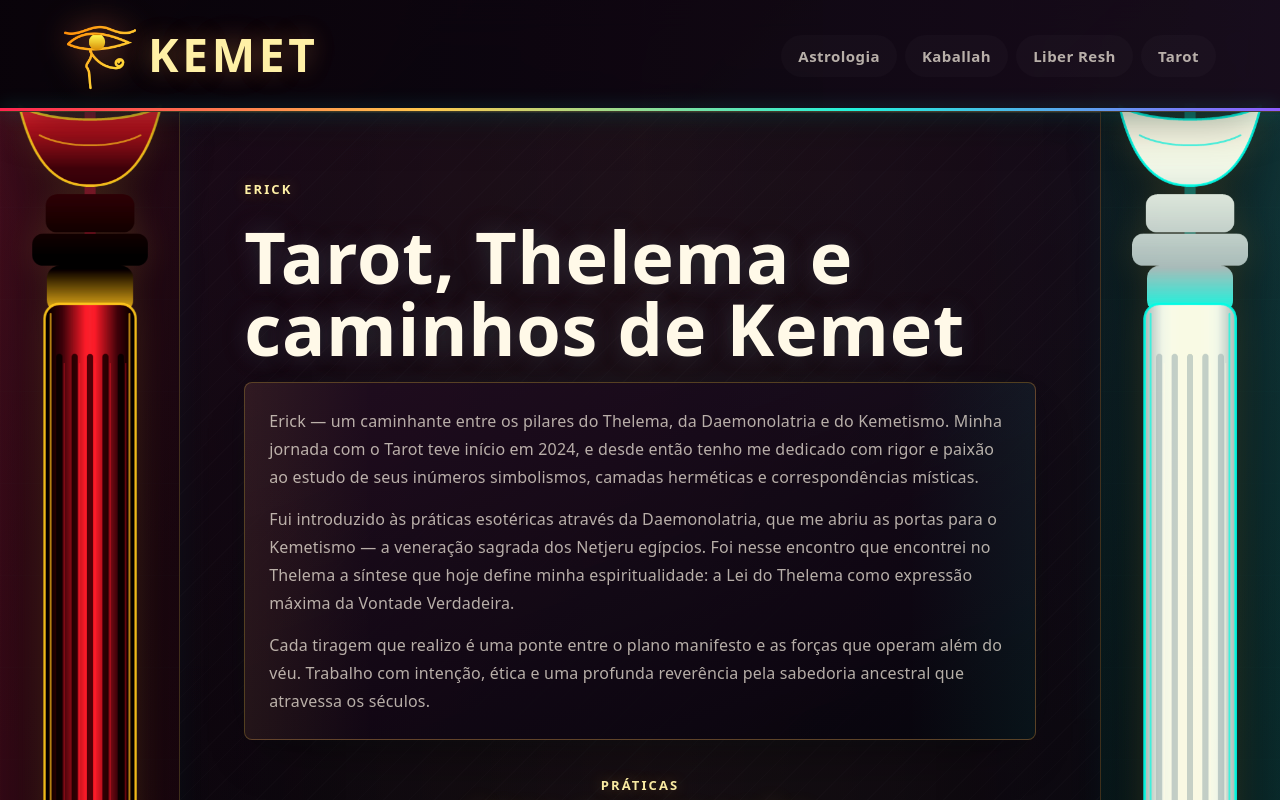
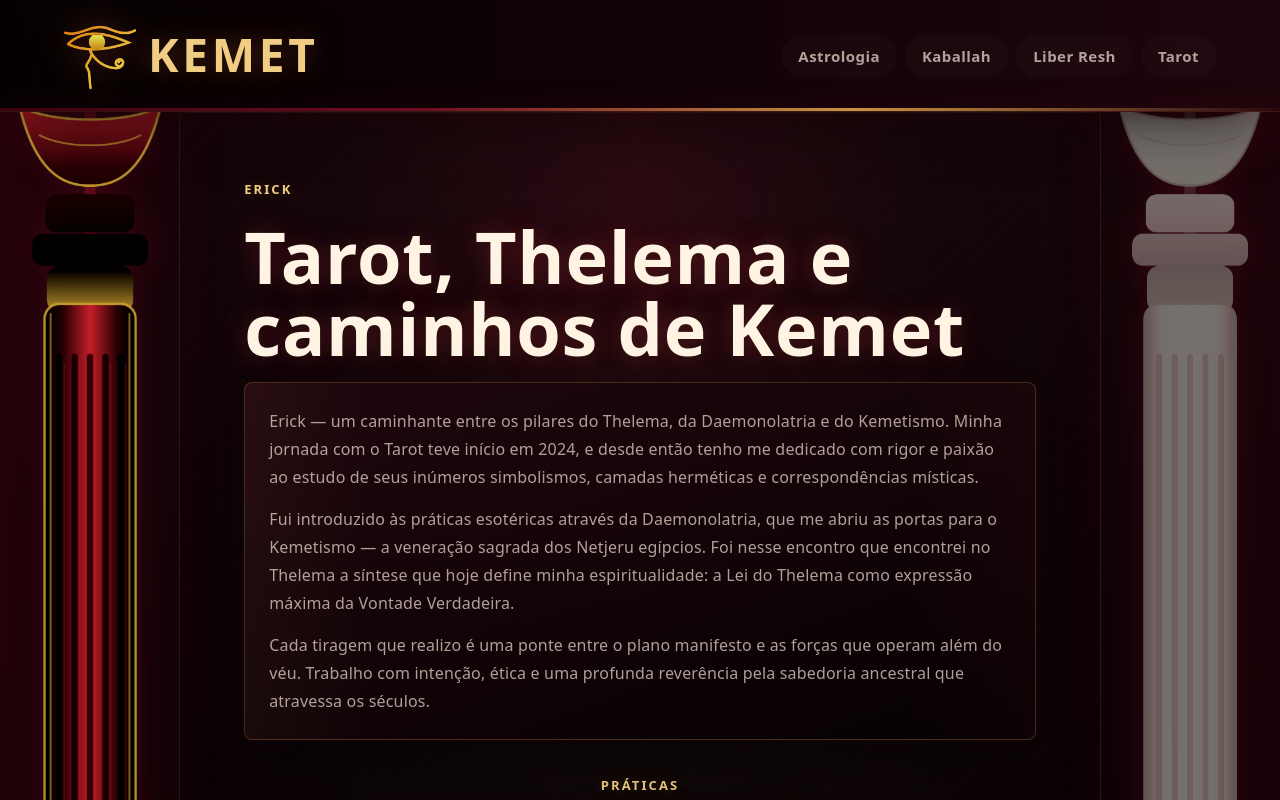
Before and after one commit to Erithekilla/kemet_website, a React (Vite) app: page / in a window 1280 px wide. Shown: the top 800 px of the page. Built offline with nearby package versions, Linux system fonts and the light colour scheme.

Commit message:
Refatora tema escuro do website

```diff
--- a/src/App.css
+++ b/src/App.css
@@ -17,8 +17,8 @@
   align-items: start;
   text-align: center;
   background:
-    linear-gradient(90deg, rgba(255, 36, 79, 0.18), transparent 24%, transparent 76%, rgba(34, 242, 220, 0.16)),
-    linear-gradient(180deg, rgba(12, 6, 14, 0.64), rgba(2, 1, 5, 0.9));
+    linear-gradient(90deg, rgba(76, 5, 20, 0.44), transparent 25%, transparent 75%, rgba(46, 4, 14, 0.5)),
+    linear-gradient(180deg, rgba(13, 3, 7, 0.82), rgba(2, 0, 1, 0.96));
 }
 
 .pillar-frame {
@@ -37,7 +37,7 @@
   height: 100%;
   margin: 0;
   object-fit: contain;
-  filter: saturate(1.14) contrast(1.12) drop-shadow(0 0 16px rgba(255, 200, 77, 0.14)) drop-shadow(0 22px 30px rgba(0, 0, 0, 0.5));
+  filter: saturate(0.9) contrast(1.18) brightness(0.78) drop-shadow(0 0 18px rgba(111, 13, 35, 0.42)) drop-shadow(0 22px 34px rgba(0, 0, 0, 0.64));
   opacity: 0.98;
   transform: translateZ(0);
 }
@@ -52,6 +52,11 @@
   right: 0;
 }
 
+.pillar-frame-right .pillar {
+  filter: grayscale(0.82) sepia(0.48) hue-rotate(318deg) saturate(0.74) brightness(0.52) contrast(1.2) drop-shadow(0 0 18px rgba(111, 13, 35, 0.46)) drop-shadow(0 22px 34px rgba(0, 0, 0, 0.64));
+  opacity: 0.86;
+}
+
 .base{
   grid-area: content;
   width: 100%;
@@ -60,13 +65,14 @@
   padding: clamp(28px, 5vw, 72px);
   justify-content: center;
   background:
-    linear-gradient(180deg, rgba(22, 9, 23, 0.86), rgba(5, 3, 8, 0.94)),
-    linear-gradient(135deg, rgba(255, 36, 79, 0.08), transparent 34%, rgba(34, 242, 220, 0.1));
+    radial-gradient(circle at 50% 8%, rgba(111, 13, 35, 0.22), transparent 26%),
+    linear-gradient(180deg, rgba(19, 5, 10, 0.92), rgba(4, 1, 3, 0.98)),
+    linear-gradient(135deg, rgba(77, 8, 24, 0.16), transparent 34%, rgba(201, 147, 66, 0.06));
   min-height: calc(100vh - 92px);
-  border-inline: 1px solid rgba(255, 200, 77, 0.22);
+  border-inline: 1px solid rgba(121, 70, 42, 0.32);
   box-shadow:
-    inset 0 1px 0 rgba(255, 240, 166, 0.11),
-    inset 0 0 42px rgba(34, 242, 220, 0.055);
+    inset 0 1px 0 rgba(241, 205, 132, 0.08),
+    inset 0 0 52px rgba(111, 13, 35, 0.16);
   color: var(--text);
   overflow: hidden;
   position: relative;
@@ -78,8 +84,8 @@
   inset: 0;
   pointer-events: none;
   background:
-    linear-gradient(90deg, transparent, rgba(255, 200, 77, 0.08), transparent),
-    repeating-linear-gradient(135deg, rgba(255, 255, 255, 0.025) 0 1px, transparent 1px 18px);
+    linear-gradient(90deg, transparent, rgba(201, 147, 66, 0.055), transparent),
+    repeating-linear-gradient(135deg, rgba(241, 205, 132, 0.018) 0 1px, transparent 1px 18px);
   mix-blend-mode: screen;
   opacity: 0.46;
 }
@@ -102,7 +108,7 @@
   line-height: 1.05;
   letter-spacing: 0.06em;
   text-transform: uppercase;
-  text-shadow: 0 0 20px rgba(255, 200, 77, 0.22);
+  text-shadow: 0 0 22px rgba(111, 13, 35, 0.45), 0 0 18px rgba(201, 147, 66, 0.16);
 }
 
 .page-content p {
@@ -128,8 +134,8 @@
   padding: 20px;
   text-align: left;
   background:
-    linear-gradient(160deg, rgba(31, 12, 32, 0.86), rgba(7, 4, 12, 0.94)),
-    linear-gradient(90deg, rgba(255, 36, 79, 0.12), rgba(34, 242, 220, 0.08));
+    linear-gradient(160deg, rgba(31, 7, 14, 0.9), rgba(5, 1, 3, 0.96)),
+    linear-gradient(90deg, rgba(111, 13, 35, 0.18), rgba(201, 147, 66, 0.05));
   border: 1px solid var(--border);
   border-radius: 8px;
   box-shadow: var(--shadow);
--- a/src/components/HeaderT.module.css
+++ b/src/components/HeaderT.module.css
@@ -10,10 +10,10 @@
   gap: 24px;
   padding: 18px clamp(18px, 5vw, 72px);
   background:
-    linear-gradient(90deg, rgba(5, 3, 8, 0.95), rgba(24, 9, 25, 0.92)),
-    linear-gradient(135deg, rgba(255, 36, 79, 0.16), transparent 42%, rgba(34, 242, 220, 0.12));
-  border-bottom: 1px solid rgba(255, 200, 77, 0.22);
-  box-shadow: var(--shadow), inset 0 -1px 0 rgba(34, 242, 220, 0.14);
+    linear-gradient(90deg, rgba(3, 0, 2, 0.97), rgba(29, 5, 12, 0.95)),
+    linear-gradient(135deg, rgba(111, 13, 35, 0.24), transparent 48%, rgba(201, 147, 66, 0.08));
+  border-bottom: 1px solid rgba(121, 70, 42, 0.34);
+  box-shadow: var(--shadow), inset 0 -1px 0 rgba(111, 13, 35, 0.35);
   backdrop-filter: blur(16px);
 }
 
@@ -22,8 +22,8 @@
   position: absolute;
   inset: auto 0 0;
   height: 3px;
-  background: linear-gradient(90deg, var(--magick-red), var(--gold), var(--turquoise), var(--violet));
-  box-shadow: 0 0 18px rgba(34, 242, 220, 0.42);
+  background: linear-gradient(90deg, #3b020d, var(--magick-red), var(--gold), #2a0710);
+  box-shadow: 0 0 22px rgba(111, 13, 35, 0.52);
 }
 
 .title {
@@ -44,14 +44,14 @@
   line-height: 1;
   letter-spacing: 0.08em;
   text-transform: uppercase;
-  text-shadow: 0 0 24px rgba(255, 200, 77, 0.28), 0 0 36px rgba(255, 36, 79, 0.12);
+  text-shadow: 0 0 24px rgba(201, 147, 66, 0.24), 0 0 38px rgba(111, 13, 35, 0.34);
 }
 
 .brandIcon {
   width: clamp(48px, 6vw, 72px);
   height: clamp(48px, 6vw, 72px);
   object-fit: contain;
-  filter: drop-shadow(0 0 18px rgba(255, 200, 77, 0.38)) drop-shadow(0 0 12px rgba(255, 36, 79, 0.18));
+  filter: saturate(0.92) brightness(0.92) drop-shadow(0 0 18px rgba(201, 147, 66, 0.28)) drop-shadow(0 0 16px rgba(111, 13, 35, 0.32));
 }
 
 .list ul {
@@ -78,7 +78,7 @@
   color: var(--text-muted);
   border: 1px solid transparent;
   border-radius: 999px;
-  background: rgba(255, 255, 255, 0.02);
+  background: rgba(255, 255, 255, 0.018);
   font-size: 15px;
   font-weight: 700;
   letter-spacing: 0.03em;
@@ -90,7 +90,7 @@
 .active {
   color: var(--text-h);
   background:
-    linear-gradient(135deg, rgba(255, 36, 79, 0.18), rgba(255, 200, 77, 0.14), rgba(34, 242, 220, 0.12));
+    linear-gradient(135deg, rgba(111, 13, 35, 0.42), rgba(54, 7, 18, 0.5), rgba(201, 147, 66, 0.1));
   border-color: var(--accent-border);
   box-shadow: var(--neon-shadow);
 }
--- a/src/index.css
+++ b/src/index.css
@@ -1,29 +1,29 @@
 :root {
-  --text: #f7efe0;
-  --text-muted: rgba(247, 239, 224, 0.72);
-  --text-h: #fff9e8;
-  --bg: #06040a;
-  --void: #020105;
-  --surface: rgba(22, 12, 22, 0.82);
-  --surface-strong: rgba(36, 18, 30, 0.9);
-  --border: rgba(255, 202, 77, 0.28);
-  --gold: #ffc84d;
-  --gold-light: #fff0a6;
-  --turquoise: #22f2dc;
-  --red-earth: #f0443e;
-  --magick-red: #ff244f;
-  --violet: #8f5cff;
-  --code-bg: #130a16;
+  --text: #f3e3d6;
+  --text-muted: rgba(243, 227, 214, 0.7);
+  --text-h: #fff3e4;
+  --bg: #090306;
+  --void: #020001;
+  --surface: rgba(25, 6, 11, 0.86);
+  --surface-strong: rgba(42, 9, 18, 0.94);
+  --border: rgba(184, 119, 62, 0.32);
+  --gold: #c99342;
+  --gold-light: #f1cd84;
+  --turquoise: #b64155;
+  --red-earth: #8f1b2f;
+  --magick-red: #6f0d23;
+  --violet: #3a1225;
+  --code-bg: #100408;
   --accent: var(--gold);
-  --accent-bg: rgba(255, 200, 77, 0.12);
-  --accent-border: rgba(255, 200, 77, 0.52);
-  --cyan-border: rgba(34, 242, 220, 0.34);
-  --red-border: rgba(255, 36, 79, 0.34);
-  --social-bg: rgba(255, 240, 166, 0.1);
+  --accent-bg: rgba(201, 147, 66, 0.12);
+  --accent-border: rgba(201, 147, 66, 0.54);
+  --cyan-border: rgba(182, 65, 85, 0.34);
+  --red-border: rgba(111, 13, 35, 0.5);
+  --social-bg: rgba(241, 205, 132, 0.09);
   --shadow:
-    rgba(0, 0, 0, 0.46) 0 24px 52px -22px, rgba(34, 242, 220, 0.1) 0 0 32px -18px;
+    rgba(0, 0, 0, 0.66) 0 28px 58px -22px, rgba(111, 13, 35, 0.24) 0 0 36px -18px;
   --neon-shadow:
-    rgba(255, 200, 77, 0.28) 0 0 28px -12px, rgba(34, 242, 220, 0.18) 0 0 42px -14px;
+    rgba(201, 147, 66, 0.26) 0 0 28px -12px, rgba(111, 13, 35, 0.36) 0 0 42px -14px;
 
   --sans: system-ui, 'Segoe UI', Roboto, sans-serif;
   --heading: system-ui, 'Segoe UI', Roboto, sans-serif;
@@ -34,10 +34,11 @@
   color-scheme: light dark;
   color: var(--text);
   background:
-    linear-gradient(115deg, rgba(255, 36, 79, 0.14), transparent 24%, rgba(34, 242, 220, 0.12) 72%, transparent),
-    repeating-linear-gradient(90deg, rgba(255, 240, 166, 0.035) 0 1px, transparent 1px 92px),
-    repeating-linear-gradient(0deg, rgba(34, 242, 220, 0.03) 0 1px, transparent 1px 92px),
-    linear-gradient(180deg, #100713 0%, var(--bg) 45%, var(--void) 100%);
+    radial-gradient(circle at 18% 0%, rgba(111, 13, 35, 0.28), transparent 34%),
+    radial-gradient(circle at 82% 18%, rgba(201, 147, 66, 0.1), transparent 26%),
+    repeating-linear-gradient(90deg, rgba(241, 205, 132, 0.025) 0 1px, transparent 1px 96px),
+    repeating-linear-gradient(0deg, rgba(111, 13, 35, 0.05) 0 1px, transparent 1px 96px),
+    linear-gradient(180deg, #16050c 0%, var(--bg) 46%, var(--void) 100%);
   font-synthesis: none;
   text-rendering: optimizeLegibility;
   -webkit-font-smoothing: antialiased;
@@ -53,10 +54,11 @@ body {
   min-height: 100vh;
   margin: 0;
   background:
-    linear-gradient(115deg, rgba(255, 36, 79, 0.14), transparent 24%, rgba(34, 242, 220, 0.12) 72%, transparent),
-    repeating-linear-gradient(90deg, rgba(255, 240, 166, 0.035) 0 1px, transparent 1px 92px),
-    repeating-linear-gradient(0deg, rgba(34, 242, 220, 0.03) 0 1px, transparent 1px 92px),
-    linear-gradient(180deg, #100713 0%, var(--bg) 45%, var(--void) 100%);
+    radial-gradient(circle at 18% 0%, rgba(111, 13, 35, 0.28), transparent 34%),
+    radial-gradient(circle at 82% 18%, rgba(201, 147, 66, 0.1), transparent 26%),
+    repeating-linear-gradient(90deg, rgba(241, 205, 132, 0.025) 0 1px, transparent 1px 96px),
+    repeating-linear-gradient(0deg, rgba(111, 13, 35, 0.05) 0 1px, transparent 1px 96px),
+    linear-gradient(180deg, #16050c 0%, var(--bg) 46%, var(--void) 100%);
 }
 
 a {
--- a/src/pages/Home.module.css
+++ b/src/pages/Home.module.css
@@ -18,7 +18,7 @@
   font-weight: 800;
   letter-spacing: 0.16em;
   text-transform: uppercase;
-  text-shadow: 0 0 14px rgba(255, 200, 77, 0.3);
+  text-shadow: 0 0 14px rgba(201, 147, 66, 0.28);
 }
 
 .intro h1 {
@@ -26,7 +26,7 @@
   font-size: clamp(38px, 7vw, 72px);
   line-height: 1;
   letter-spacing: 0.01em;
-  text-shadow: 0 0 26px rgba(34, 242, 220, 0.14), 0 0 34px rgba(255, 36, 79, 0.12);
+  text-shadow: 0 0 28px rgba(111, 13, 35, 0.48), 0 0 24px rgba(201, 147, 66, 0.12);
 }
 
 .copy {
@@ -34,9 +34,9 @@
   gap: 14px;
   padding: 24px;
   background:
-    linear-gradient(160deg, rgba(31, 12, 32, 0.86), rgba(7, 4, 12, 0.96)),
-    linear-gradient(90deg, rgba(255, 36, 79, 0.1), rgba(34, 242, 220, 0.08));
-  border: 1px solid rgba(255, 200, 77, 0.3);
+    linear-gradient(160deg, rgba(31, 7, 14, 0.9), rgba(5, 1, 3, 0.97)),
+    linear-gradient(90deg, rgba(111, 13, 35, 0.18), rgba(201, 147, 66, 0.06));
+  border: 1px solid rgba(184, 119, 62, 0.34);
   border-radius: 8px;
   box-shadow: var(--shadow);
   position: relative;
@@ -49,7 +49,7 @@
   position: absolute;
   inset: 0;
   pointer-events: none;
-  background: linear-gradient(90deg, rgba(255, 200, 77, 0.16), transparent 16%, transparent 84%, rgba(34, 242, 220, 0.14));
+  background: linear-gradient(90deg, rgba(201, 147, 66, 0.12), transparent 16%, transparent 84%, rgba(111, 13, 35, 0.18));
   opacity: 0.44;
 }
 
@@ -73,7 +73,7 @@
   font-size: clamp(26px, 4vw, 38px);
   line-height: 1.1;
   text-transform: uppercase;
-  text-shadow: 0 0 22px rgba(255, 200, 77, 0.2);
+  text-shadow: 0 0 22px rgba(111, 13, 35, 0.42);
 }
 
 .practiceGrid {
@@ -90,9 +90,9 @@
   padding: 24px;
   text-align: left;
   background:
-    linear-gradient(160deg, rgba(31, 12, 32, 0.9), rgba(7, 4, 12, 0.96)),
-    linear-gradient(90deg, rgba(255, 36, 79, 0.11), rgba(34, 242, 220, 0.1));
-  border: 1px solid rgba(255, 200, 77, 0.28);
+    linear-gradient(160deg, rgba(31, 7, 14, 0.92), rgba(5, 1, 3, 0.97)),
+    linear-gradient(90deg, rgba(111, 13, 35, 0.18), rgba(201, 147, 66, 0.07));
+  border: 1px solid rgba(184, 119, 62, 0.32);
   border-radius: 8px;
   box-shadow: var(--shadow);
   position: relative;
@@ -112,9 +112,9 @@
   place-items: center;
   width: 38px;
   height: 38px;
-  border: 1px solid rgba(34, 242, 220, 0.44);
+  border: 1px solid rgba(201, 147, 66, 0.44);
   border-radius: 50%;
-  background: linear-gradient(135deg, rgba(255, 36, 79, 0.22), rgba(34, 242, 220, 0.16));
+  background: linear-gradient(135deg, rgba(111, 13, 35, 0.38), rgba(201, 147, 66, 0.14));
   box-shadow: var(--neon-shadow);
   position: relative;
   z-index: 1;
--- a/src/pages/Kaballah.jsx
+++ b/src/pages/Kaballah.jsx
@@ -196,9 +196,9 @@ function Kaballah(){
                     <svg className={styles.paths} viewBox="0 0 100 100" aria-hidden="true" preserveAspectRatio="none">
                         <defs>
                             <linearGradient id="kaballahActivePath" x1="0" y1="0" x2="1" y2="1">
-                                <stop offset="0%" stopColor="#ff244f" />
-                                <stop offset="48%" stopColor="#ffc84d" />
-                                <stop offset="100%" stopColor="#22f2dc" />
+                                <stop offset="0%" stopColor="#6f0d23" />
+                                <stop offset="52%" stopColor="#c99342" />
+                                <stop offset="100%" stopColor="#2a0710" />
                             </linearGradient>
                         </defs>
                         {paths.map((path) => {
```
Also changed, not shown: src/pages/Astrologia.module.css (+21 -21 lines), src/pages/Kaballah.module.css (+32 -32 lines), src/pages/LiberResh.module.css (+10 -10 lines).
